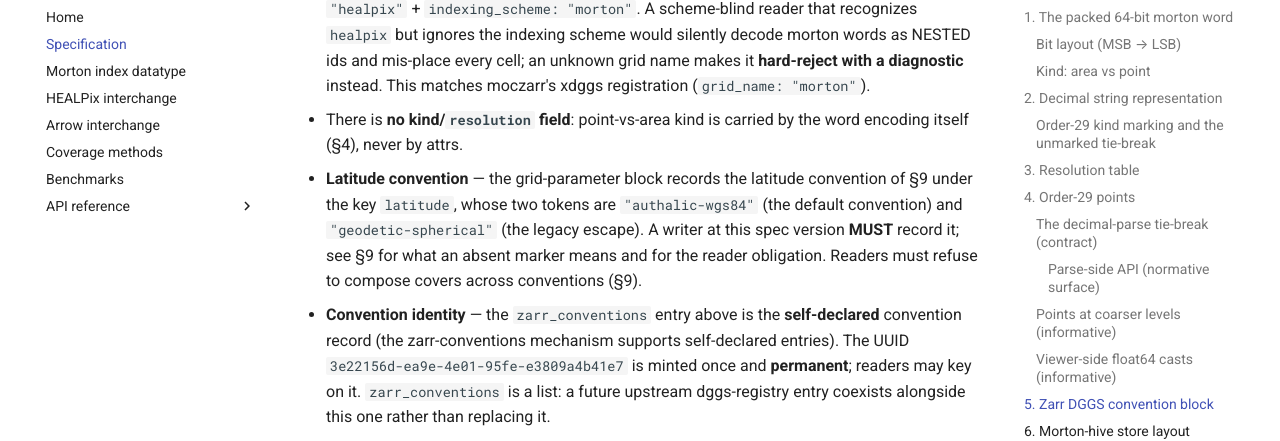
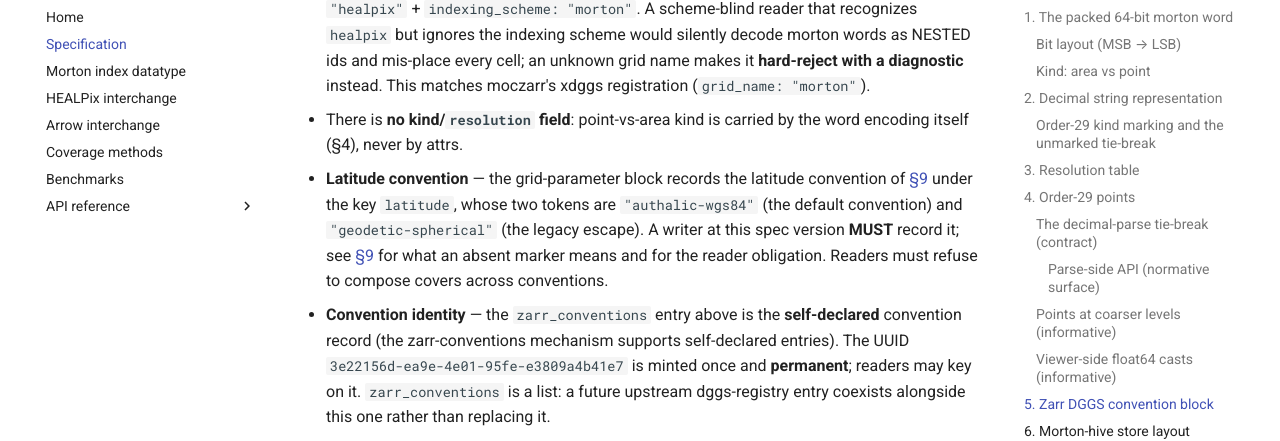
Before and after one commit to espg/mortie, an MkDocs documentation site: the page built from docs/specification.md, in a window 1280 px wide and 900 px high, scrolled down 7365 px. Shown: the part 91-532 px from the top of the window. Built offline with MkDocs 1.6.1 and Material for MkDocs 9.7.7, drawn with Linux system fonts in a browser that asks for light colours; comment, search, counter and statistics services are not loaded; the version menu is left out.

Commit message:
fold review: make the latitude-convention anchor a live target (issue #186)

```diff
--- a/docs/specification.md
+++ b/docs/specification.md
@@ -311,11 +311,12 @@ declares, on the group holding the cell-indexed arrays:
 - There is **no kind/`resolution` field**: point-vs-area kind is carried by
   the word encoding itself (§4), never by attrs.
 - **Latitude convention** — the grid-parameter block records the latitude
-  convention of §9 under the key `latitude`, whose two tokens are
-  `"authalic-wgs84"` (the default convention) and `"geodetic-spherical"`
-  (the legacy escape). A writer at this spec version **MUST** record it; see
-  §9 for what an absent marker means and for the reader obligation. Readers
-  must refuse to compose covers across conventions (§9).
+  convention of [§9](#latitude-convention) under the key `latitude`, whose
+  two tokens are `"authalic-wgs84"` (the default convention) and
+  `"geodetic-spherical"` (the legacy escape). A writer at this spec version
+  **MUST** record it; see [§9](#latitude-convention) for what an absent
+  marker means and for the reader obligation. Readers must refuse to compose
+  covers across conventions.
 - **Convention identity** — the `zarr_conventions` entry above is the
   **self-declared** convention record (the zarr-conventions mechanism
   supports self-declared entries). The UUID
```
Also changed, not shown: docs/healpix_interchange.md (+1 -1 lines), docs/index.md (+1 -1 lines).
